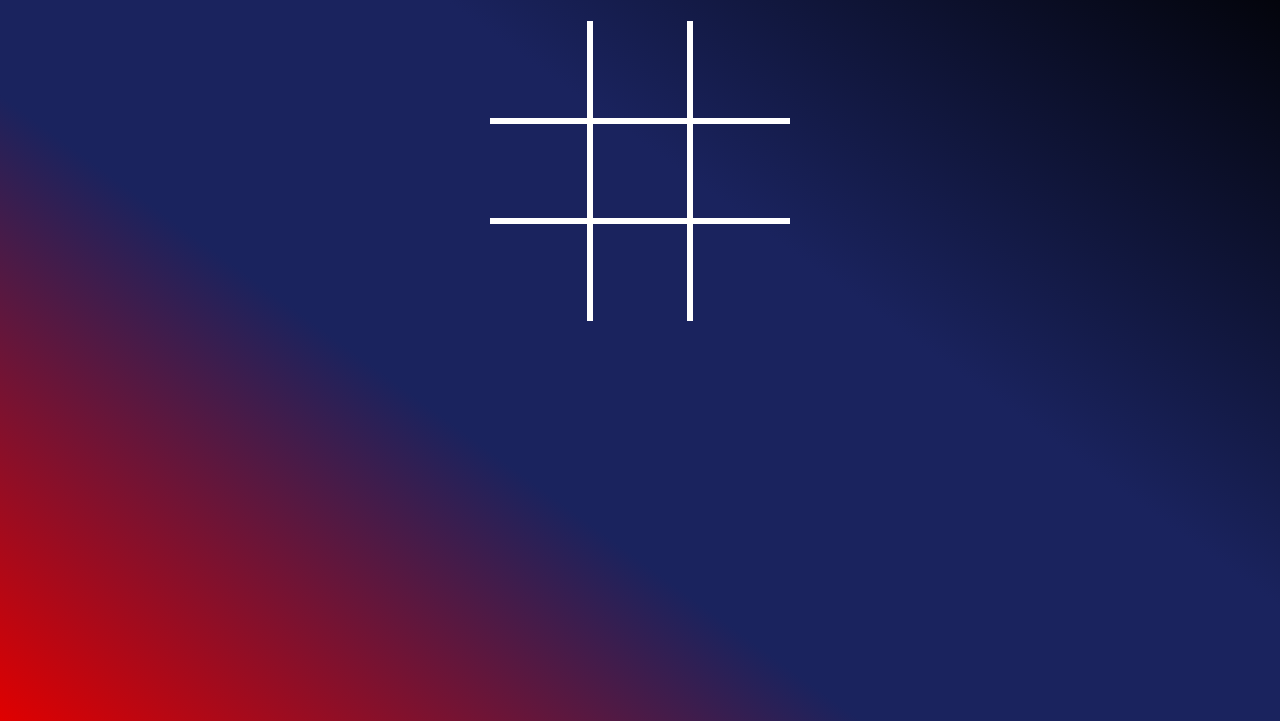
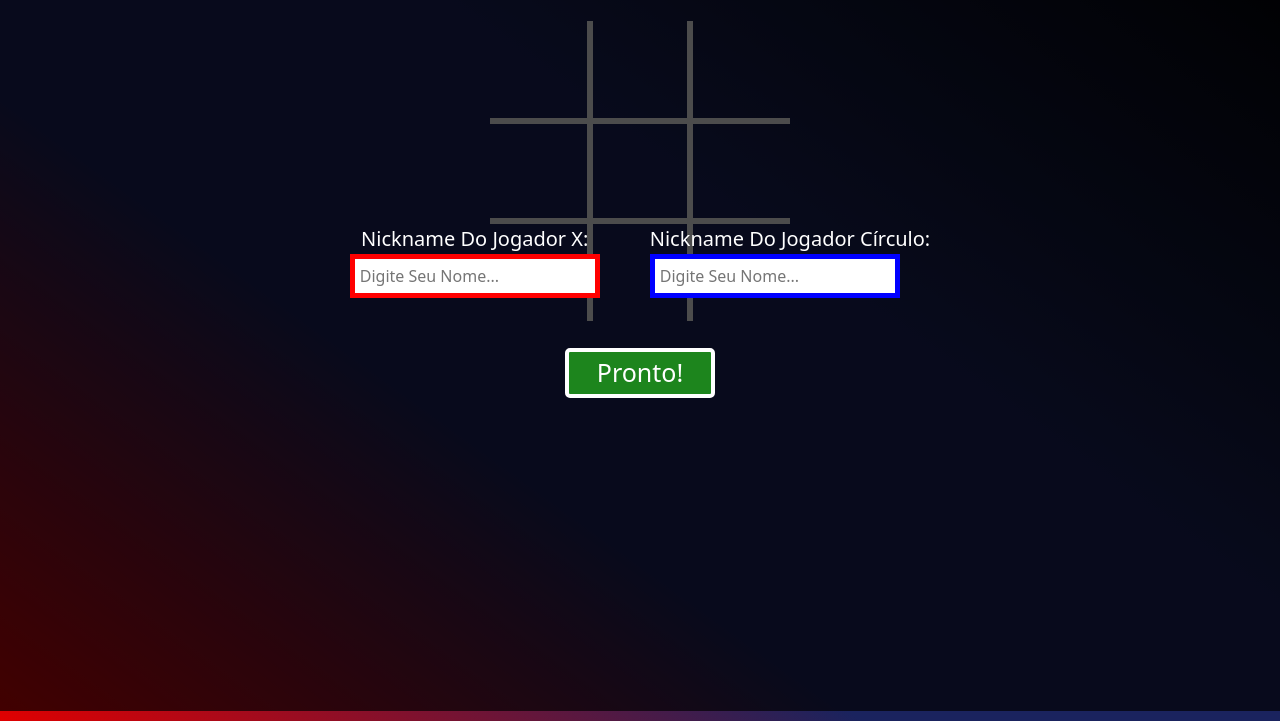
Before and after one commit to Marcos-Antonio-PG/Jogo-da-Velha, a plain HTML site: page source/index.html in a window 1280 px wide. Shown: the part 89-810 px from the top of the page. Drawn offline with Linux system fonts and the light colour scheme.

Commit message:
Atualização
Agora o jogo pede os nomes dos jogadores para mostrar o nome do vencedor na tela final.

```diff
--- a/source/index.html
+++ b/source/index.html
@@ -12,6 +12,23 @@
 
 <body>
     <h1 class="titulo">Jogo Da Velha</h1>
+
+    <div class="painel-nomes">
+        <div class="caixas-texto">
+            <div class="caixa-texto-x">
+                <label class="texto-nomes" for="nome-x">Nickname Do Jogador X:</label>
+                <input type="text" placeholder="Digite Seu Nome..." id="nome-x">
+            </div>
+
+            <div class="caixa-texto-o">
+                <label class="texto-nomes" for="nome-o">Nickname Do Jogador Círculo:</label>
+                <input type="text" placeholder="Digite Seu Nome..." id="nome-o">
+            </div>
+        </div>
+
+        <button class="botao-pronto" id="botao-pronto">Pronto!</button>
+
+    </div>
 
     <main class="mesa" id="mesa">
         <div class="bloco" id="bloco"></div>
--- /dev/null
+++ b/source/newFile.js
@@ -0,0 +1 @@
+reiniciarJogo();
--- a/source/script.js
+++ b/source/script.js
@@ -3,6 +3,26 @@ const mesa = document.getElementById('mesa')
 const telaFinal = document.querySelector('.tela-vitoria-empate')
 const textoFinal = document.querySelector('.texto-vitoria-empate')
 const botaoReiniciar = document.getElementById('botao-reiniciar')
+const inputX = document.getElementById('nome-x')
+const inputO = document.getElementById('nome-o')
+const botaoPronto = document.getElementById('botao-pronto')
+const painelNomes = document.querySelector('.painel-nomes')
+
+function pronto() {
+
+    const nomeX = inputX.value
+    const nomeO = inputO.value
+
+    if (nomeX == '' || nomeO == '') {
+        alert('Digite Nomes Válidos Para Poder Jogar')
+    } else {
+        painelNomes.style.display = 'none'
+    }
+}
+
+botaoPronto.addEventListener('click', () => {
+    pronto()
+})
 
 let vezCirculo = false
 
@@ -56,15 +76,18 @@ botaoReiniciar.addEventListener('click', () => {
 
 const terminarJogo = (empate) => {
 
+    const nomeX = inputX.value
+    const nomeO = inputO.value
+
     telaFinal.style.display = 'flex'
 
     if (empate) {
         textoFinal.innerHTML = 'Empate!'
     } else {
         if (mesa.classList.contains('o')) {
-            textoFinal.innerHTML = 'Círculo Ganhou!'
+            textoFinal.innerHTML = `${nomeO} Ganhou!`
         } else if (mesa.classList.contains('x')) {
-            textoFinal.innerHTML = 'Xis Ganhou!'
+            textoFinal.innerHTML = `${nomeX} Ganhou!`
         }
     }
 }
@@ -103,5 +126,3 @@ const clique = (e) => {
 }
 
 comecarJogo()
-
-reiniciarJogo()
--- a/source/style.css
+++ b/source/style.css
@@ -12,6 +12,68 @@ body {
     color: #fff;
     font-size: 40px;
     margin: 10px;
+}
+
+.painel-nomes {
+    position: absolute;
+    left: 0;
+    right: 0;
+    top: 0;
+    bottom: 0;
+    display: flex;
+    flex-direction: column;
+    justify-content: center;
+    gap: 50px;
+    text-align: center;
+    align-items: center;
+    background: rgba( 0, 0, 0, 0.7);
+    z-index: 10;
+}
+
+.caixas-texto {
+    display: flex;
+    gap: 50px;
+}
+
+.texto-nomes {
+    color: #fff;
+    font-size: 20px;
+}
+
+.caixa-texto-x, .caixa-texto-o {
+    display: flex;
+    flex-direction: column;
+}
+#nome-x, #nome-o {
+    background-color: #fff;
+    padding: 5px;
+    width: 250px;
+}
+
+#nome-x {
+    border: 5px solid #ff0000;
+}
+
+#nome-o {
+    border: 5px solid #0000ff;
+}
+
+.botao-pronto {
+     font-size: 25px;
+    color: #fff;
+    background-color: #1d851d;
+    border-radius: 5px;
+    width: 150px;
+    height: 50px;
+    cursor: pointer;
+    border: #fff solid 4px;
+    transition: color 0.3s ease-in-out, background-color 0.3s ease-in-out, border 0.3s ease-in-out;
+}
+
+.botao-pronto:hover {
+    color: #1d851d;
+    background-color: #fff;
+    border: #1d851d solid 4px;
 }
 
 main {
```
Also changed, not shown: 1 other file.
